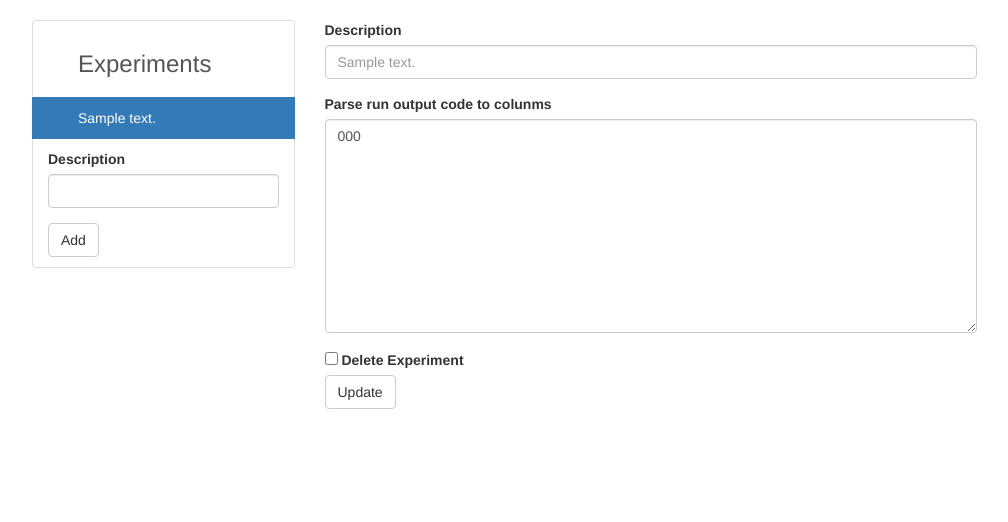
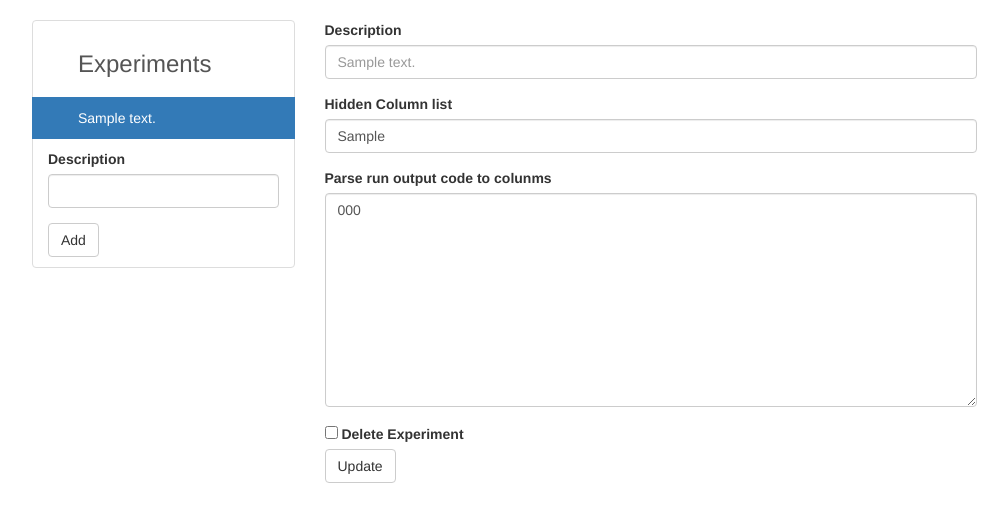
Before and after one commit to yonigottesman/aristotle, a Flask app: page /experiment/1/settings in a window 1280 px wide. Shown: the part 52-574 px from the top of the page, without its empty margins (38-1046 px from the left). Run offline with Flask 2, Linux system fonts and the light colour scheme; a user stored in the database is signed in; tables that the repository leaves empty hold one stand-in row (values such as "Sample post"); some libraries are stand-ins or nearby versions.

Commit message:
added column ignore/hide list per experiment

```diff
--- a/app/main/forms.py
+++ b/app/main/forms.py
@@ -31,7 +31,7 @@ class AddExperimentForm(FlaskForm):
 
 class EditExperimentForm(FlaskForm):
     description = StringField('Description', validators=[])
-    columns = StringField('Columns - CSV String', validators=[])
+    column_ignore_list = StringField('Hidden Column list', validators=[])
     delete = BooleanField('Delete Experiment')
     column_extract_code = TextAreaField('Parse run output code to colunms', validators=[])
     submit = SubmitField('Update')
--- a/app/main/routes.py
+++ b/app/main/routes.py
@@ -141,7 +141,7 @@ def validat_csv(line):
     return True
 
 
-def create_experiment_table(runs):
+def create_experiment_table(runs,ignore_list=''):
     column_names = []
     run_columns_dict = {}
 
@@ -156,6 +156,8 @@ def create_experiment_table(runs):
         for column_raw in columns_raw:
             if column_raw.strip() != '':
                 name = column_raw.split('=')[0].strip()
+                if name in ignore_list:
+                    continue
                 value = column_raw.split('=')[1].strip()
                 if name not in column_names:
                     column_names.append(name)
@@ -187,7 +189,7 @@ def clean_columns(columns_csv):
 def render_experiment(experiment, add_run_form):
     experiments = current_user.experiments.all()
     runs = current_user.runs.filter(Run.experiment_id==experiment.id)
-    t = create_experiment_table(runs)
+    t = create_experiment_table(runs,experiment.column_ignore_list)
     table = t[1:]
     columns = t[0]
     if len(runs.all()) > 0:
@@ -322,8 +324,8 @@ def experiment_settings(experiment_id):
         else:
             if form.description.data != '':
                 experiment.description = form.description.data
-            if form.columns.data != '':
-                experiment.columns = form.columns.data
+            if form.column_ignore_list.data != '':
+                experiment.column_ignore_list = form.column_ignore_list.data
             if form.column_extract_code.data != '':
                 experiment.column_extract_code = form.column_extract_code.data
                 try:
--- a/app/models.py
+++ b/app/models.py
@@ -33,6 +33,8 @@ class Experiment(db.Model):
                            , cascade='delete')
     user_id = db.Column(db.Integer, db.ForeignKey('user.id'))
     column_extract_code = db.Column(db.String(600))
+    column_ignore_list = db.Column(db.String(2000))
+
     def __repr__(self):
         return '<Experiment {}>'.format(self.description)
 
--- a/app/templates/experiment_settings.html
+++ b/app/templates/experiment_settings.html
@@ -22,10 +22,12 @@
         {% endfor %}
       </div>
 
-      <!-- <div class="form-group "> -->
-      <!--   {{form.columns.label}} -->
-      <!--   {{form.columns(class="form-control")}} -->
-      <!-- </div> -->
+      <div class="form-group ">
+        {{form.column_ignore_list.label}}
+        {{form.column_ignore_list(class="form-control",value=experiment.column_ignore_list)}}
+      </div>
+
+
 
       <div class="form-group {% if compilation_error %} has-error {% endif %}">
         {{form.column_extract_code.label}}
```
Also changed, not shown: migrations/versions/0ef006b38e32_add_ignore_columns.py (added, +28 -0 lines).
